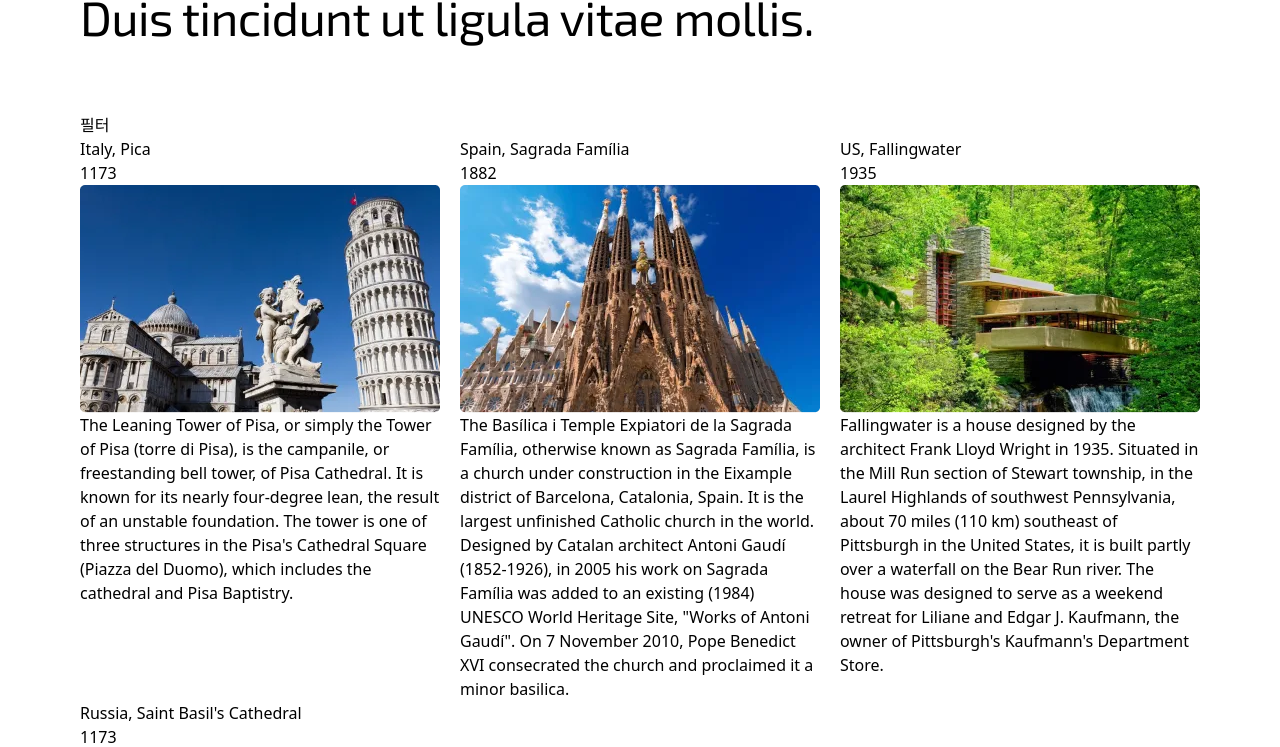
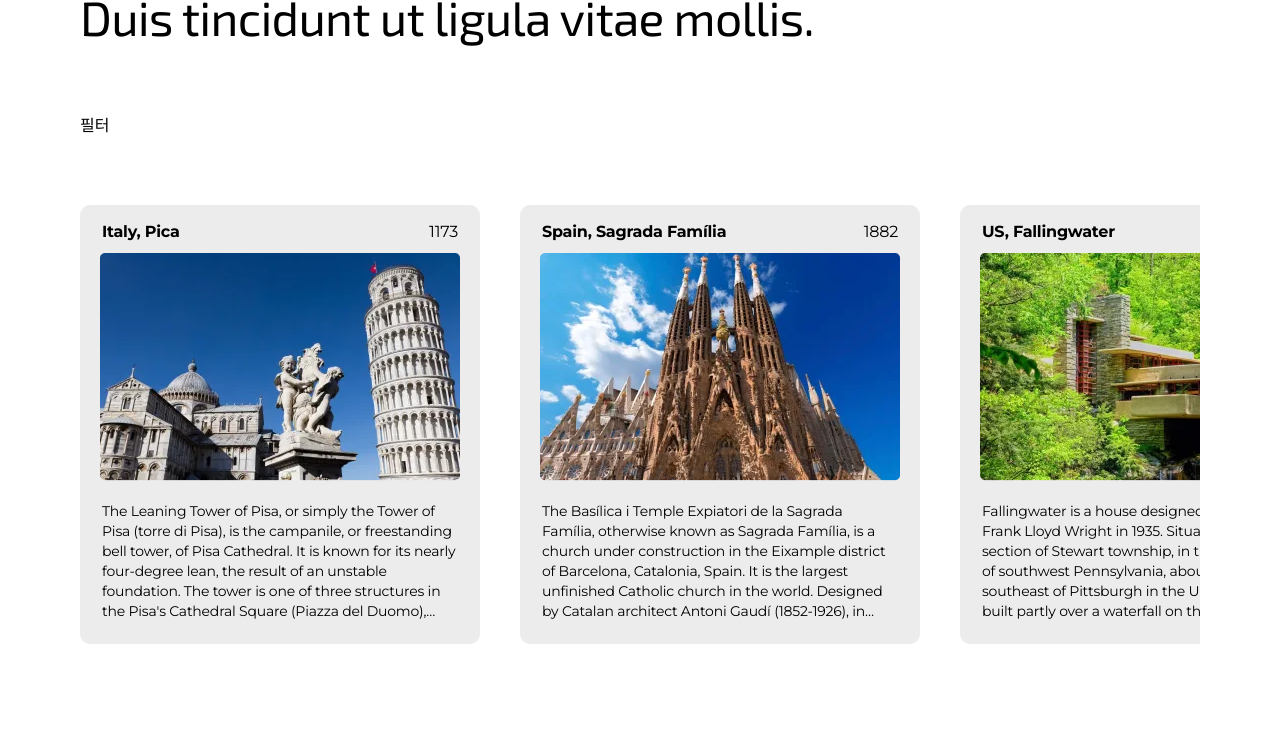
Before and after one commit to autroshot/challenge-2024-09-20, a React (Vite) app: page / in a window 1280 px wide. Shown: the part 1705-2452 px from the top of the page. After the commit the page ends 2429 px from the top, so only its background shows below. Built offline with nearby package versions, Linux system fonts and the light colour scheme; no server answers.

Commit message:
랜드마크 구역의 스타일 변경

```diff
--- a/src/components/landmarkSection/Card.tsx
+++ b/src/components/landmarkSection/Card.tsx
@@ -2,13 +2,15 @@ import type { Landmark } from '@/components/landmarkSection';
 
 export default function Card({ country, name, year, imageUrl, description }: Props) {
     return (
-        <div>
-            <div>
-                <h2>{`${country}, ${name}`}</h2>
-                <div>{year}</div>
+        <div className="min-w-[25rem] max-w-[25rem] rounded-[0.625rem] bg-[#d9d9d980] px-5 pb-[1.438rem] pt-[0.938rem]">
+            <div className="flex justify-between px-[0.125rem]">
+                <h2 className="font-montserrat text-base font-bold tracking-[-0.015rem]">{`${country}, ${name}`}</h2>
+                <div className="font-montserrat text-base tracking-[-0.015rem]">{year}</div>
             </div>
-            <img src={imageUrl} alt={name} className="w-max" />
-            <p>{description}</p>
+            <img src={imageUrl} alt={name} className="mt-[0.563rem] w-max" />
+            <p className="mt-[1.244rem] line-clamp-6 text-ellipsis px-[0.125rem] font-montserrat text-sm leading-5 tracking-[-0.013rem]">
+                {description}
+            </p>
         </div>
     );
 }
--- a/src/components/landmarkSection/CardList.tsx
+++ b/src/components/landmarkSection/CardList.tsx
@@ -3,7 +3,7 @@ import Card from '@/components/landmarkSection/Card';
 
 export default function CardList({ landmarks }: Props) {
     return (
-        <div className="grid grid-cols-3 gap-x-5">
+        <div className="flex flex-row gap-x-10 overflow-x-auto">
             {landmarks.map((landmark) => (
                 <Card
                     key={landmark.imageUrl}
--- a/src/components/landmarkSection/index.tsx
+++ b/src/components/landmarkSection/index.tsx
@@ -41,7 +41,9 @@ export default function LandmarkSection() {
         <section className="px-20 pb-20 pt-[7.5rem]">
             <Title>Duis tincidunt ut ligula vitae mollis.</Title>
             <div className="mt-[3.75rem]">필터</div>
-            <CardList landmarks={DUMMY_LANDMARKS} />
+            <div className="mt-[4.25rem]">
+                <CardList landmarks={DUMMY_LANDMARKS} />
+            </div>
         </section>
     );
 }
```
